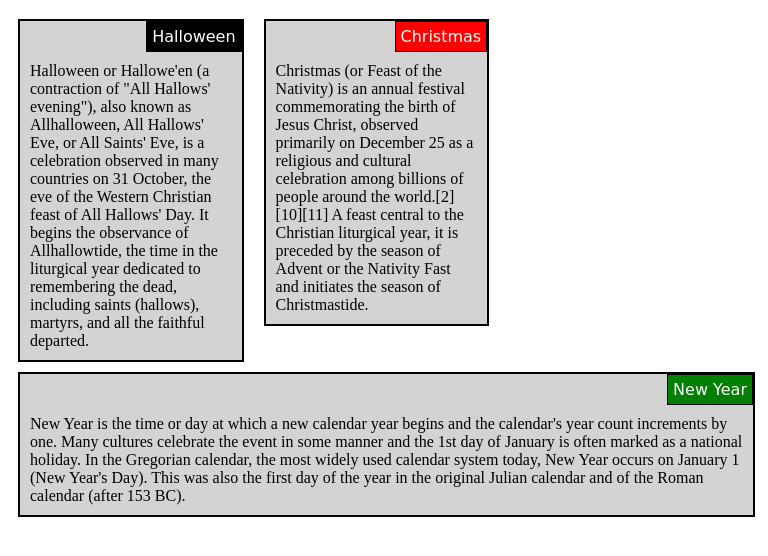
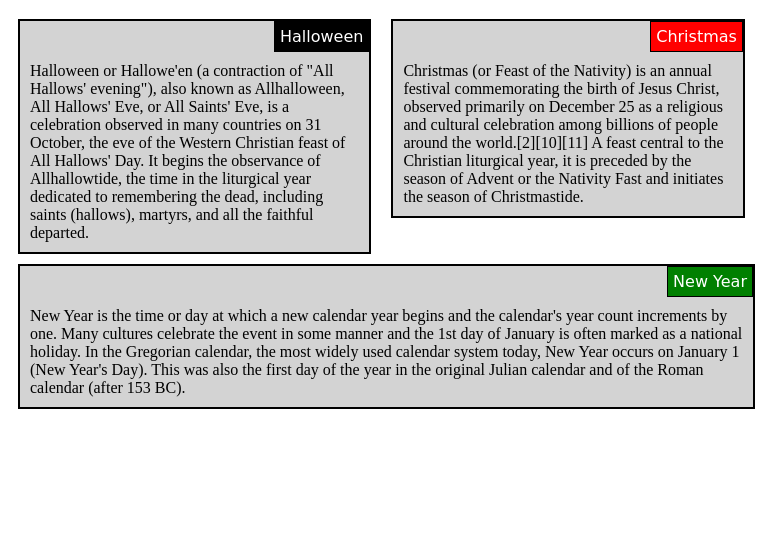
Before and after one commit to nehsharm/coursera-test, a plain HTML site: page site/module2-solution/index.html in a window 768 px wide. Shown: the part 62-618 px from the top of the page. Drawn offline with Linux system fonts and the light colour scheme.

Commit message:
Module 2 assignment solution

```diff
--- a/site/module2-solution/css/styles.css
+++ b/site/module2-solution/css/styles.css
@@ -47,6 +47,9 @@ h1{
 
 
 @media (min-width: 768px) and (max-width: 991px) {
+  .divheader{
+  	width: 47%;
+  }
   .tablet{
   	width: 98%;
     margin-top: 10px;
```
